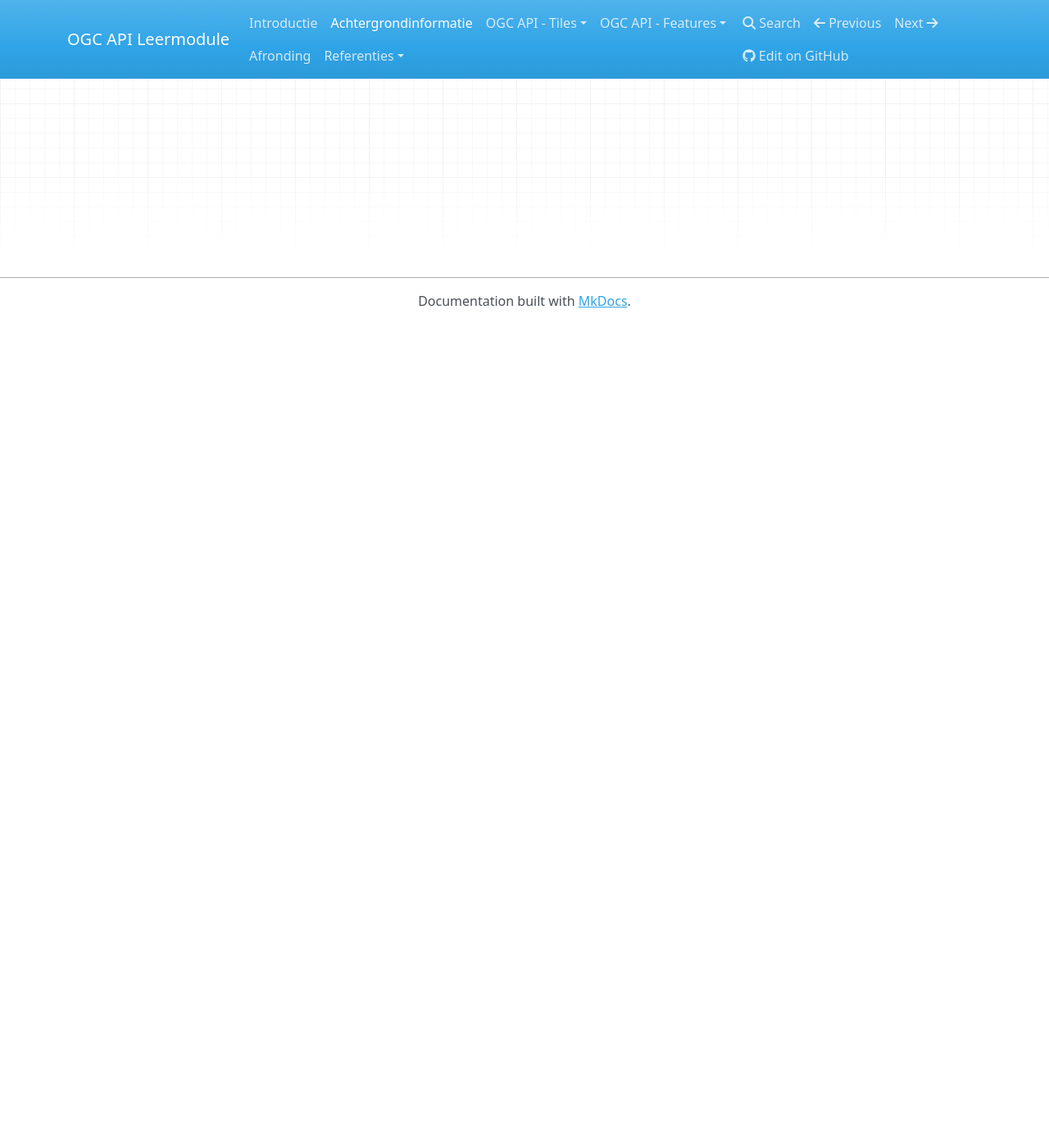
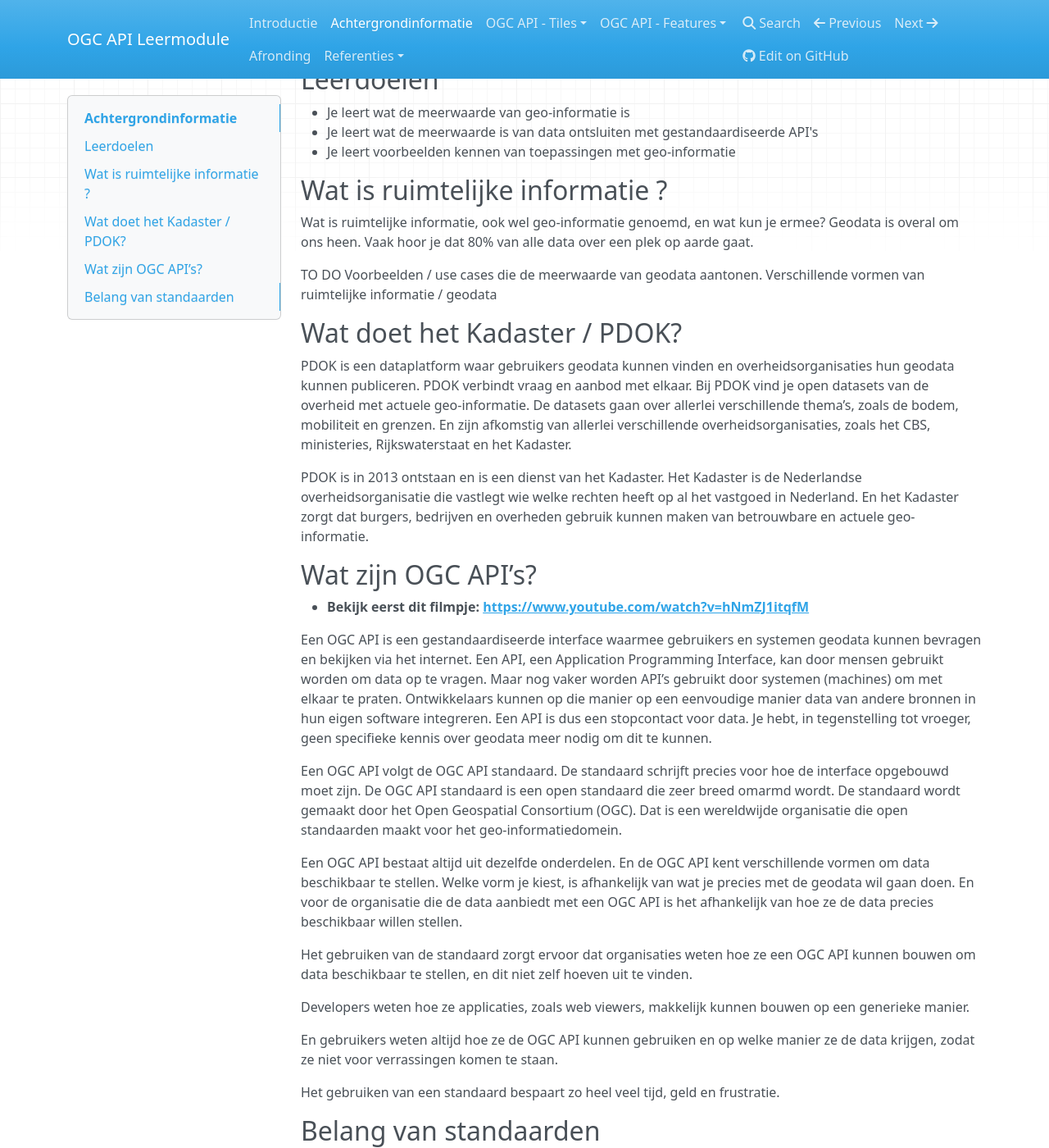
Before and after one commit to PDOK/leermodule-ogc-api, an MkDocs documentation site: the page built from docs/Achtergrondinformatie.md, in a window 1280 px wide and 1400 px high, scrolled down 208 px. Shown: the whole window at 82% size. Built offline with MkDocs 1.6.1, drawn with Linux system fonts in a browser that asks for light colours; nearby versions of some CDN libraries; before the commit the page ends 900 px from its top, so only the background shows below that; some of the changed text lies outside the part shown.

Commit message:
achtergrondinformatie toegevoegd

```diff
--- a/docs/Achtergrondinformatie.md
+++ b/docs/Achtergrondinformatie.md
@@ -1 +1,48 @@
 # Achtergrondinformatie
+OGC API's stellen geodata beschikbaar. Wat is geodata, ook wel **ruimtelijke informatie**, eigenlijk? Deze leermodule gaat over de OGC API's van PDOK; **wat doet PDOK eigenlijk?** En **wat zijn OGC API's** eigenlijk precies? En waarom is het **belangrijk om data op een gestandaardiseerde en generieke manier te ontsluiten?** Dat behandelen we allemaal in dit onderdeel.
+
+## Leerdoelen
+
+- Je leert wat de meerwaarde van geo-informatie is
+- Je leert wat de meerwaarde is van data ontsluiten met gestandaardiseerde API's
+- Je leert voorbeelden kennen van toepassingen met geo-informatie
+
+## Wat is ruimtelijke informatie ?
+
+Wat is ruimtelijke informatie, ook wel geo-informatie genoemd, en wat kun je ermee? Geodata is overal om ons heen. Vaak hoor je dat 80% van alle data over een plek op aarde gaat.
+
+TO DO Voorbeelden / use cases die de meerwaarde van geodata aantonen. Verschillende vormen van ruimtelijke informatie / geodata
+
+## Wat doet het Kadaster / PDOK?
+
+PDOK is een dataplatform waar gebruikers geodata kunnen vinden en overheidsorganisaties hun geodata kunnen publiceren. PDOK verbindt vraag en aanbod met elkaar. Bij PDOK vind je open datasets van de overheid met actuele geo-informatie. De datasets gaan over allerlei verschillende thema’s, zoals de bodem, mobiliteit en grenzen. En zijn afkomstig van allerlei verschillende overheidsorganisaties, zoals het CBS, ministeries, Rijkswaterstaat en het Kadaster.
+
+PDOK is in 2013 ontstaan en is een dienst van het Kadaster. Het Kadaster is de Nederlandse overheidsorganisatie die vastlegt wie welke rechten heeft op al het vastgoed in Nederland. En het Kadaster zorgt dat burgers, bedrijven en overheden gebruik kunnen maken van betrouwbare en actuele geo-informatie.
+
+## Wat zijn OGC API’s?
+
+- **Bekijk eerst dit filmpje: <https://www.youtube.com/watch?v=hNmZJ1itqfM>**
+
+Een OGC API is een gestandaardiseerde interface waarmee gebruikers en systemen geodata kunnen bevragen en bekijken via het internet. Een API, een Application Programming Interface, kan door mensen gebruikt worden om data op te vragen. Maar nog vaker worden API’s gebruikt door systemen (machines) om met elkaar te praten. Ontwikkelaars kunnen op die manier op een eenvoudige manier data van andere bronnen in hun eigen software integreren. Een API is dus een stopcontact voor data. Je hebt, in tegenstelling tot vroeger, geen specifieke kennis over geodata meer nodig om dit te kunnen.
+
+Een OGC API volgt de OGC API standaard. De standaard schrijft precies voor hoe de interface opgebouwd moet zijn. De OGC API standaard is een open standaard die zeer breed omarmd wordt. De standaard wordt gemaakt door het Open Geospatial Consortium (OGC). Dat is een wereldwijde organisatie die open standaarden maakt voor het geo-informatiedomein.
+
+Een OGC API bestaat altijd uit dezelfde onderdelen. En de OGC API kent verschillende vormen om data beschikbaar te stellen. Welke vorm je kiest, is afhankelijk van wat je precies met de geodata wil gaan doen. En voor de organisatie die de data aanbiedt met een OGC API is het afhankelijk van hoe ze de data precies beschikbaar willen stellen.
+
+Het gebruiken van de standaard zorgt ervoor dat organisaties weten hoe ze een OGC API kunnen bouwen om data beschikbaar te stellen, en dit niet zelf hoeven uit te vinden.
+
+Developers weten hoe ze applicaties, zoals web viewers, makkelijk kunnen bouwen op een generieke manier.
+
+En gebruikers weten altijd hoe ze de OGC API kunnen gebruiken en op welke manier ze de data krijgen, zodat ze niet voor verrassingen komen te staan.
+
+Het gebruiken van een standaard bespaart zo heel veel tijd, geld en frustratie.
+
+## Belang van standaarden
+
+TO DO voorbeeld gestandaardiseerd vs. ongestandaardiseerd opnemen?
+
+Waarom is het belangrijk om geodata op een gestandaardiseerde manier te ontsluiten? Standaarden schrijven voor hoe data uitgewisseld zou moeten worden. Door dit op één en zelfde manier volgens een vast patroon te doen begrijpen systemen en mensen elkaar. Data kan dan snel stromen en er ontstaat geen verwarring.
+
+De beste standaarden zijn open standaarden. Open standaarden zijn standaarden die door iedereen gebruikt kunnen worden en waar iedereen die wil aan kan bijdragen.
+
+In Nederland is het vaak verplicht voor overheidsorganisaties om gebruik te maken van open standaarden.
```
